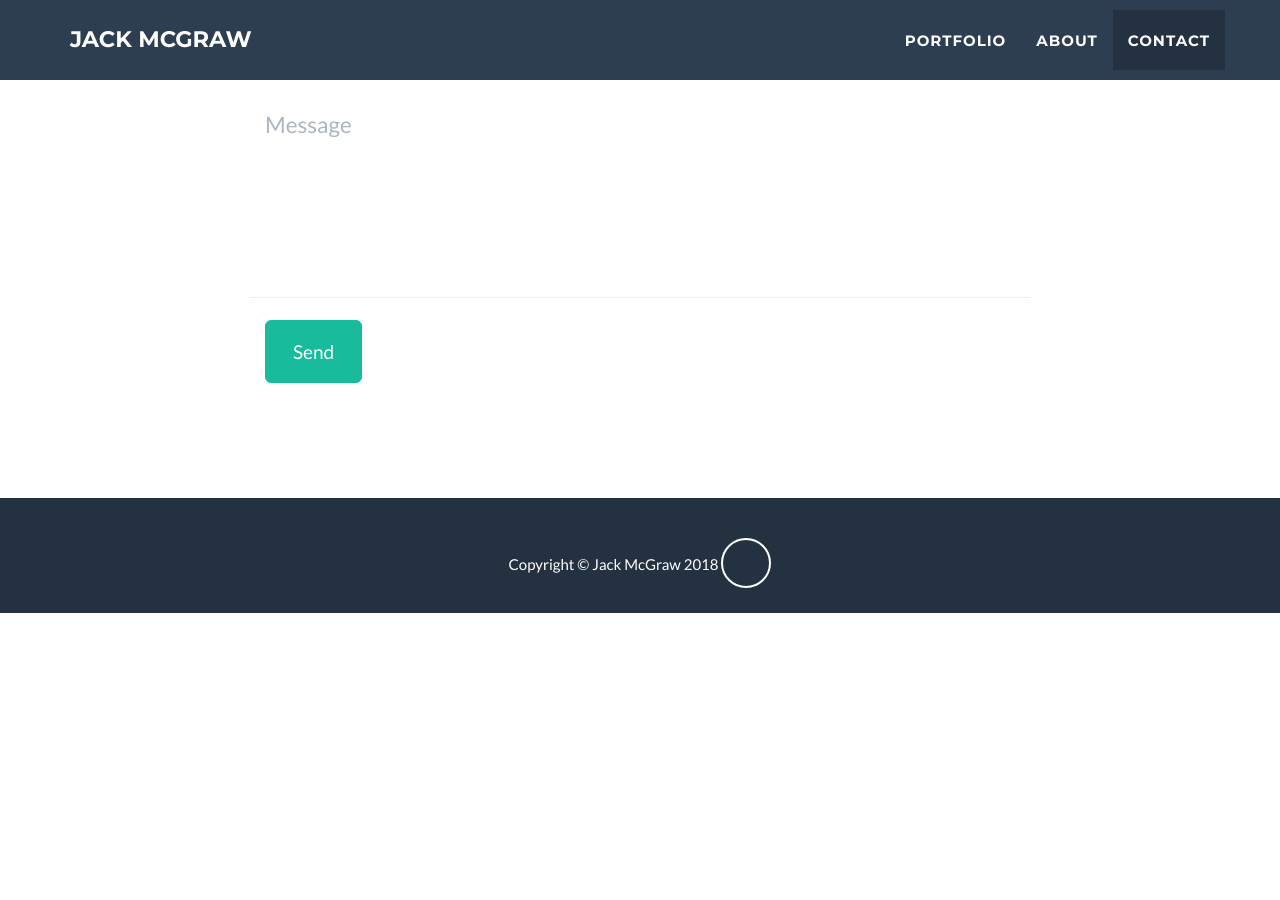
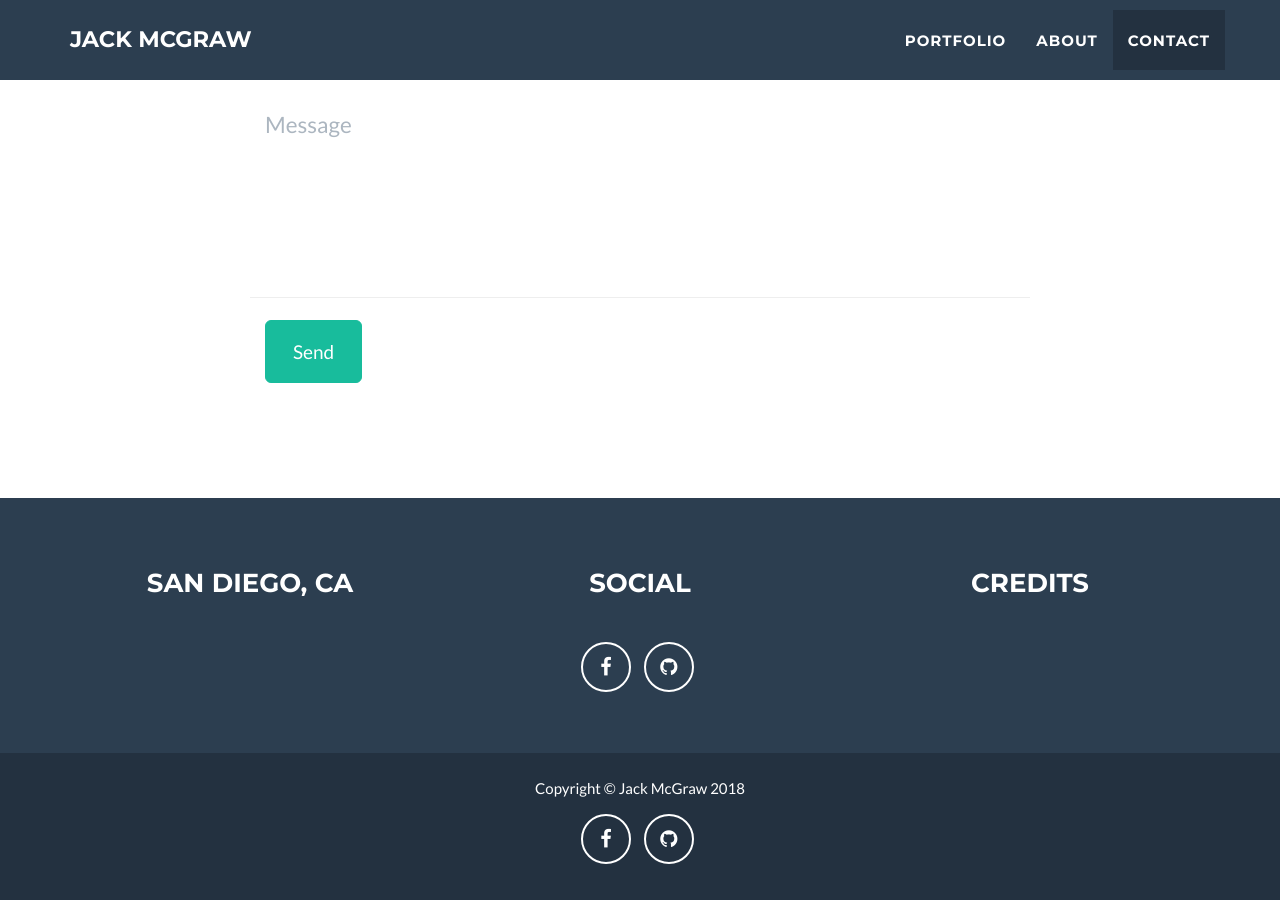
Before and after one commit to jackmcgraw/site, a Jekyll site: the page built from index.html, in a window 1280 px wide and 900 px high, scrolled down 2277 px. Built offline with Jekyll 4.4.1, drawn with Linux system fonts in a browser that asks for light colours; before the commit the page ends 2890 px from its top, so only the background shows below that.

Commit message:
footer edits

```diff
--- a/_includes/footer.html
+++ b/_includes/footer.html
@@ -1,6 +1,6 @@
     <!-- Footer -->
     <footer class="text-center">
-        <!-- <div class="footer-above">
+        <div class="footer-above">
             <div class="container">
                 <div class="row">
                     <div class="footer-col col-md-4">
@@ -27,13 +27,19 @@
                     </div>
                 </div>
             </div>
-        </div> -->
+        </div>
         <div class="footer-below">
             <div class="container">
                 <div class="row">
                     <div class="col-lg-12">
                         Copyright &copy; {{ site.footer.copyright }} 20{{ site.time | date: '%y' }}
-                        <a href="{{ network.url }}" class="btn-social btn-outline"><i class="fa fa-fw fa-{{ network.title }}"></i></a>
+                        <ul class="list-inline">
+                            {% for network in site.social %}
+                            <li>
+                                <a href="{{ network.url }}" class="btn-social btn-outline"><i class="fa fa-fw fa-{{ network.title }}"></i></a>
+                            </li>
+		                    {% endfor %}
+                        </ul>
                     </div>
                 </div>
             </div>
```
